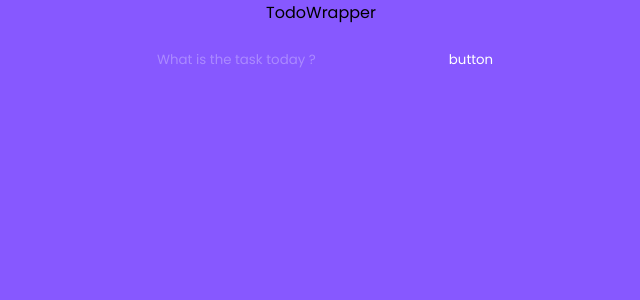
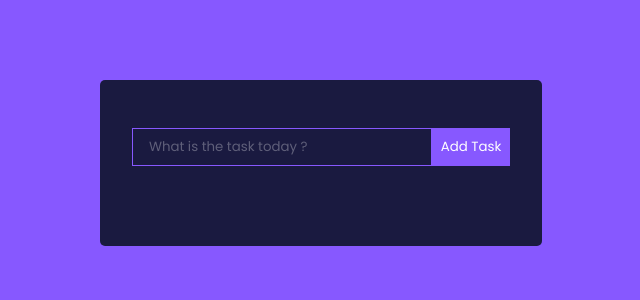
Before and after one commit to AstrydCasimir/todolistinreactjs, a React (Create React App) app: page / in a window 1280 px wide. Shown: the top 300 px of the page, without its empty margins (319-959 px from the left). Built offline with nearby package versions, Linux system fonts and the light colour scheme.

Commit message:
Add : add a todo in todos

```diff
--- a/src/App.js
+++ b/src/App.js
@@ -1,12 +1,10 @@
 import './App.css';
 import { TodoWrapper } from './components/TodoWrapper';
-import { TodoForm } from './components/TodoForm';
 
 function App() {
   return (
     <div className="App">
       <TodoWrapper />
-      <TodoForm />
     </div>
   );
 }
--- a/src/components/TodoForm.js
+++ b/src/components/TodoForm.js
@@ -1,11 +1,20 @@
-import React from 'react'
+import React, {useState} from 'react'
 
-export const TodoForm = () => {
+export const TodoForm = ({addTodo}) => {
+
+    const [value, setValue] = useState("")
+    const handleSubmit = e => {
+        e.preventDefault()
+        addTodo(value)
+        setValue("")
+    }
     return (
-        <form className='TodoForm'>
+        <form className='TodoForm' onSubmit={handleSubmit}>
             <input type='text' className='todo-input'
-            placeholder='What is the task today ?'/>
-            <button type='submit' className='todo-btn'>button
+            value={value}
+            placeholder='What is the task today ?'
+            onChange={(e) => setValue(e.target.value)}/>
+            <button type='submit' className='todo-btn'>Add Task
             </button>
         </form>
     )
--- a/src/components/TodoWrapper.js
+++ b/src/components/TodoWrapper.js
@@ -1,7 +1,17 @@
-import React from 'react'
+import React,  {useState} from 'react'
+import { TodoForm } from './TodoForm'
+import {v4 as uuidv4} from "uuid"
+uuidv4();
 
 export const TodoWrapper = () => {
+    const [todos, setTodos] = useState([]);
+    const addTodo = todo => {
+        setTodos([...todos, {id: uuidv4(), task: todo, completed : false, isEditing: false}])
+        console.log(todos);
+    }
     return (
-        <div>TodoWrapper</div>
+        <div className='TodoWrapper'>
+            <TodoForm addTodo={addTodo}/>
+        </div>
     )
 }
```
